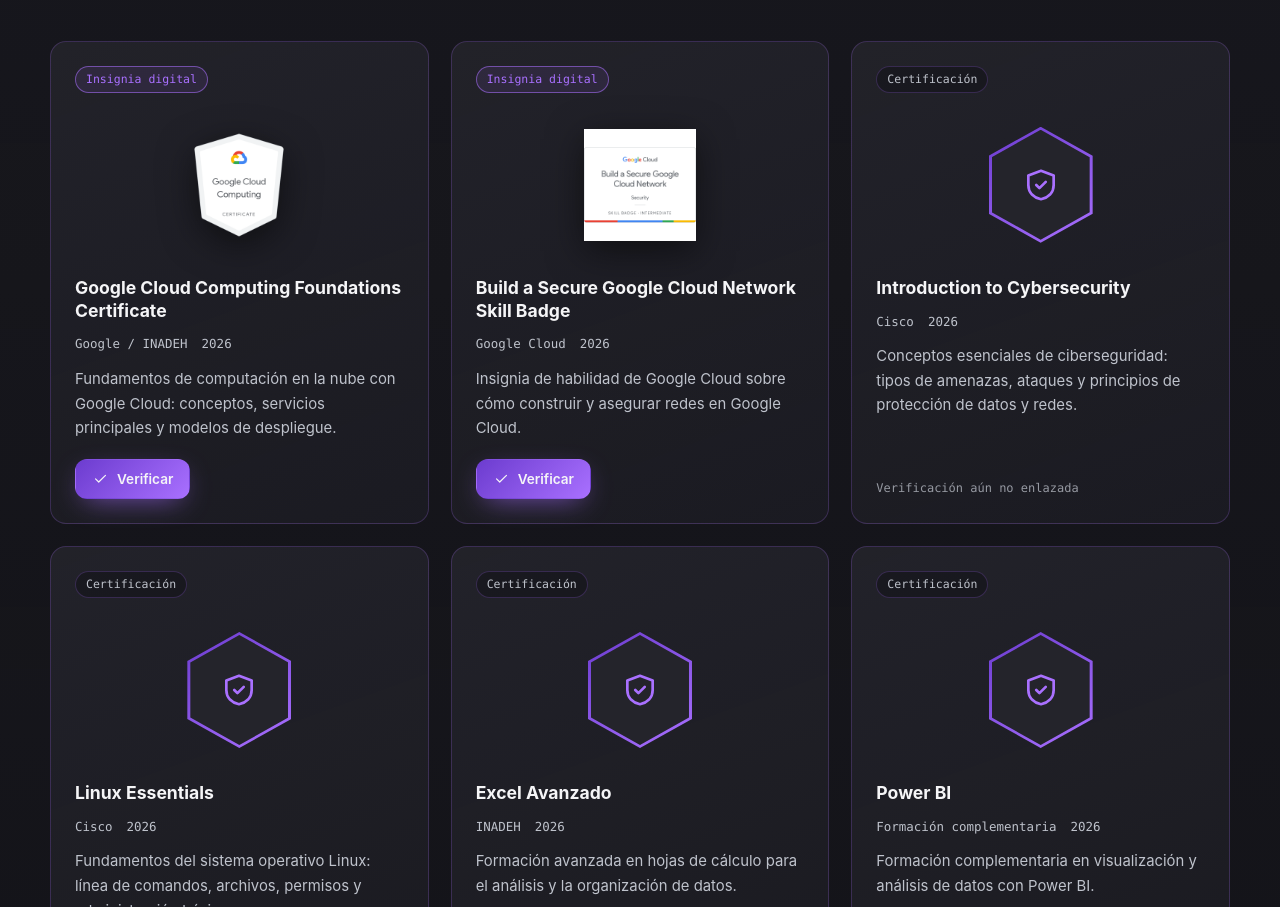
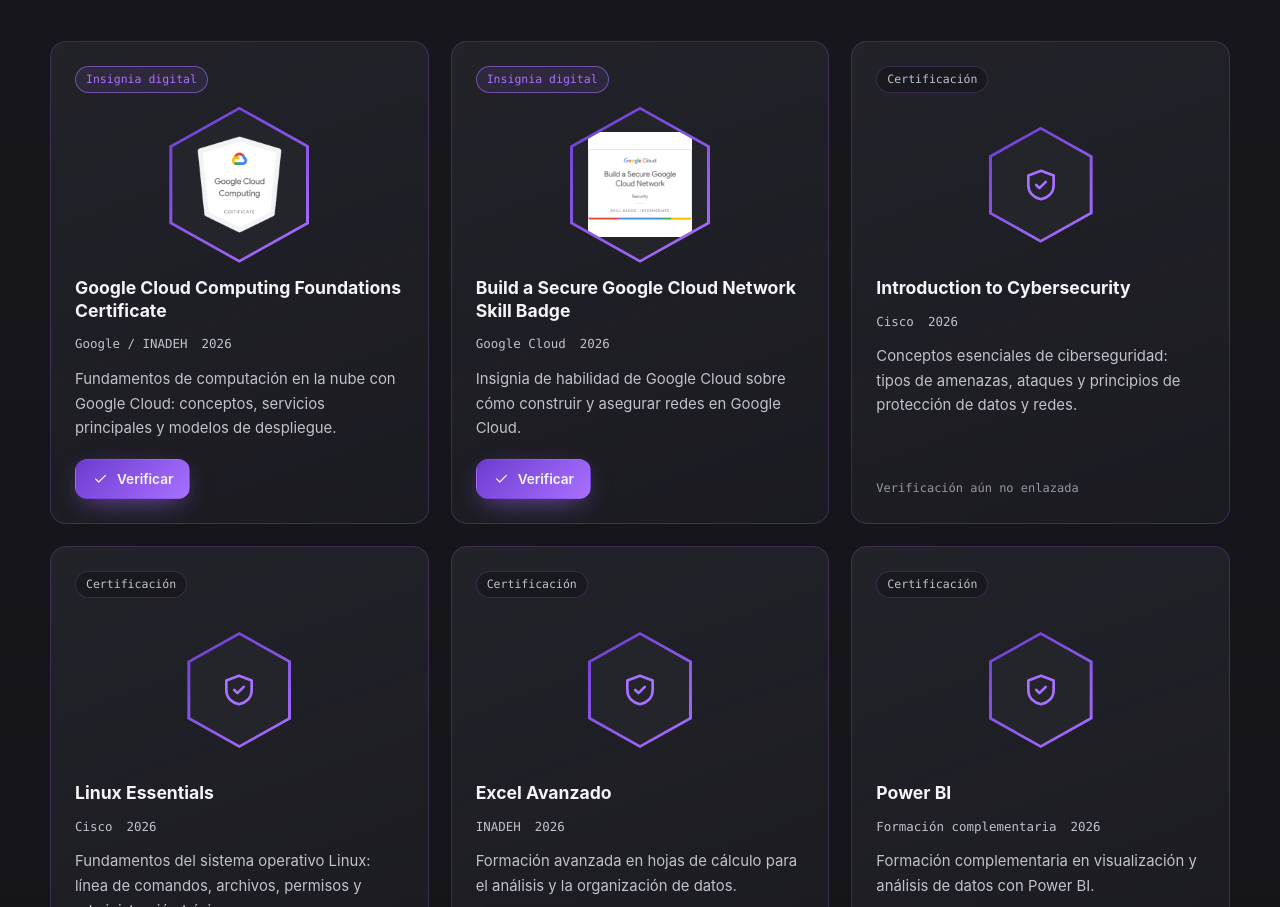
Before and after one commit to Anny-Vargas/Anny-Vargas.github.io, a plain HTML site: page index.html in a window 1280 px wide. Shown: the part 1923-2830 px from the top of the page. Drawn offline with Linux system fonts and the light colour scheme; no server answers.

Commit message:
Update styles.css

```diff
--- a/assets/css/styles.css
+++ b/assets/css/styles.css
@@ -322,9 +322,13 @@ h2 { font-size: clamp(1.8rem, 3.6vw, 2.6rem); line-height: 1.15; margin: 0 0 12p
   *, *::before, *::after { animation-duration: .001ms !important; animation-iteration-count: 1 !important; transition-duration: .001ms !important; }
   .reveal, .hero-copy > *, .hero-visual { opacity: 1; transform: none; }
 }
+
+.nf{min-height:100vh;display:grid;place-content:center;text-align:center;gap:14px}
+
 /* Marco hexagonal para insignias con imagen */
 .badge-wrap { height: 160px; }
-.hex.hex-img { width: 140px; height: 156px; background: linear-gradient(145deg, var(--purple), var(--neon)); filter: drop-shadow(0 0 14px rgba(169, 112, 255, .45)); }
-.badge-wrap .hex-img img { position: relative; z-index: 1; width: 74%; height: 74%; max-height: none; object-fit: contain; filter: none; }
-
-.nf{min-height:100vh;display:grid;place-content:center;text-align:center;gap:14px}
+.hexf { width: 140px; height: 156px; padding: 3px; background: linear-gradient(145deg, var(--purple), var(--neon)); clip-path: polygon(50% 0, 100% 25%, 100% 75%, 50% 100%, 0 75%, 0 25%); transition: transform .4s; }
+.hexf-in { width: 100%; height: 100%; display: grid; place-items: center; background: var(--surface); clip-path: polygon(50% 0, 100% 25%, 100% 75%, 50% 100%, 0 75%, 0 25%); }
+.badge-wrap .hexf-in img { width: 78%; height: 78%; max-height: none; object-fit: contain; filter: none; transform: none; }
+.card:hover .hexf { transform: scale(1.06) rotate(-2deg); }
+.card:hover .badge-wrap .hexf-in img { transform: none; }
```
